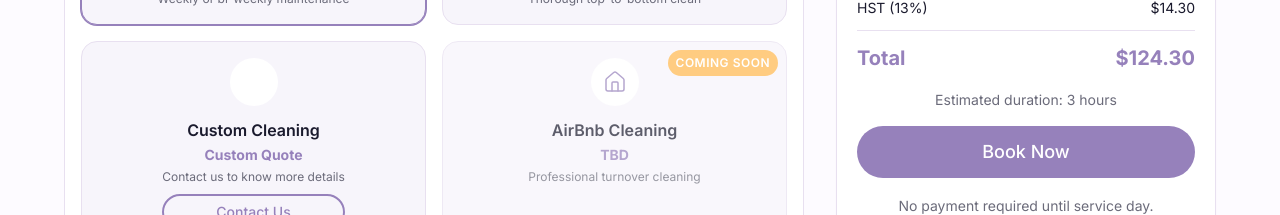
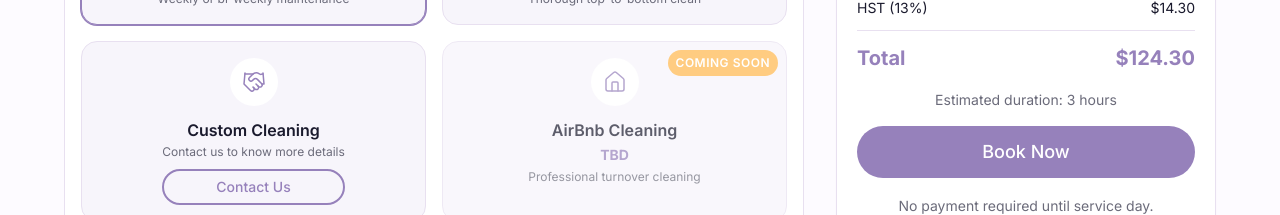
Before and after one commit to Maito-J/Queren, a React (Vite) app: page /booking in a window 1280 px wide. Shown: the part 419-634 px from the top of the page. Built offline with nearby package versions, Linux system fonts and the light colour scheme; no server answers.

Commit message:
fix: Update Custom Cleaning icon and remove price text

```diff
--- a/src/pages/public/BookingPage/BookingPage.tsx
+++ b/src/pages/public/BookingPage/BookingPage.tsx
@@ -209,11 +209,10 @@ export function BookingPage() {
                                 </button>
                                 <div className="service-type-card service-type-info">
                                     <div className="service-icon-wrapper">
-                                        <Icon name="tool" size="lg" />
+                                        <Icon name="handshake" size="lg" />
                                     </div>
                                     <div className="service-content-wrapper">
                                         <span className="service-type-name">Custom Cleaning</span>
-                                        <span className="service-type-price">Custom Quote</span>
                                         <span className="service-type-desc">Contact us to know more details</span>
                                         <Link to="/contact" className="btn btn-outline btn-sm service-contact-btn">Contact Us</Link>
                                     </div>
```
